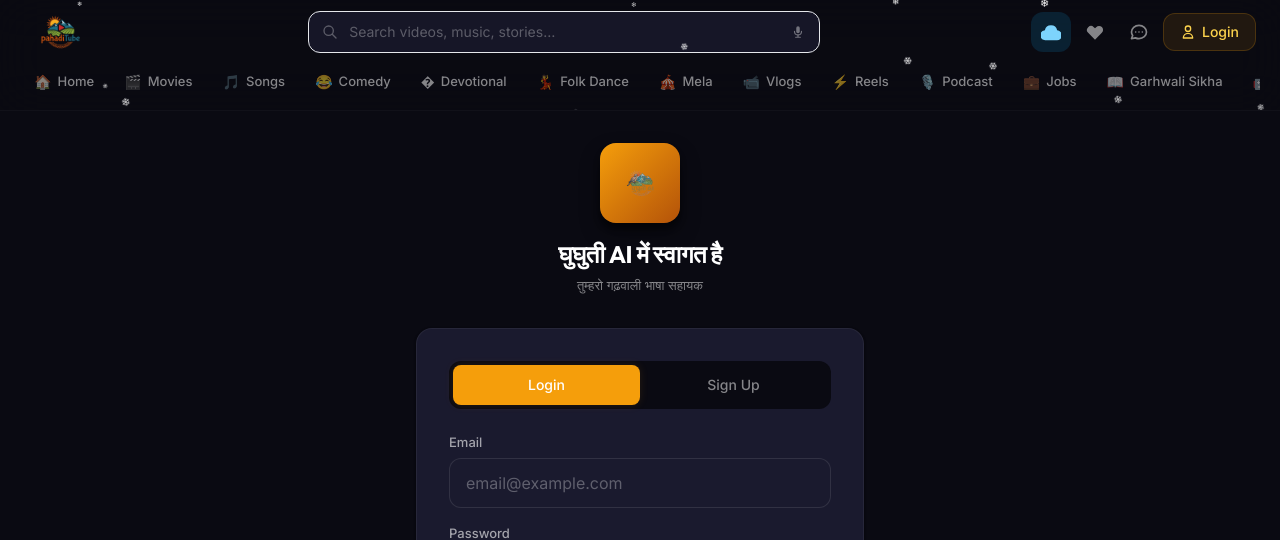
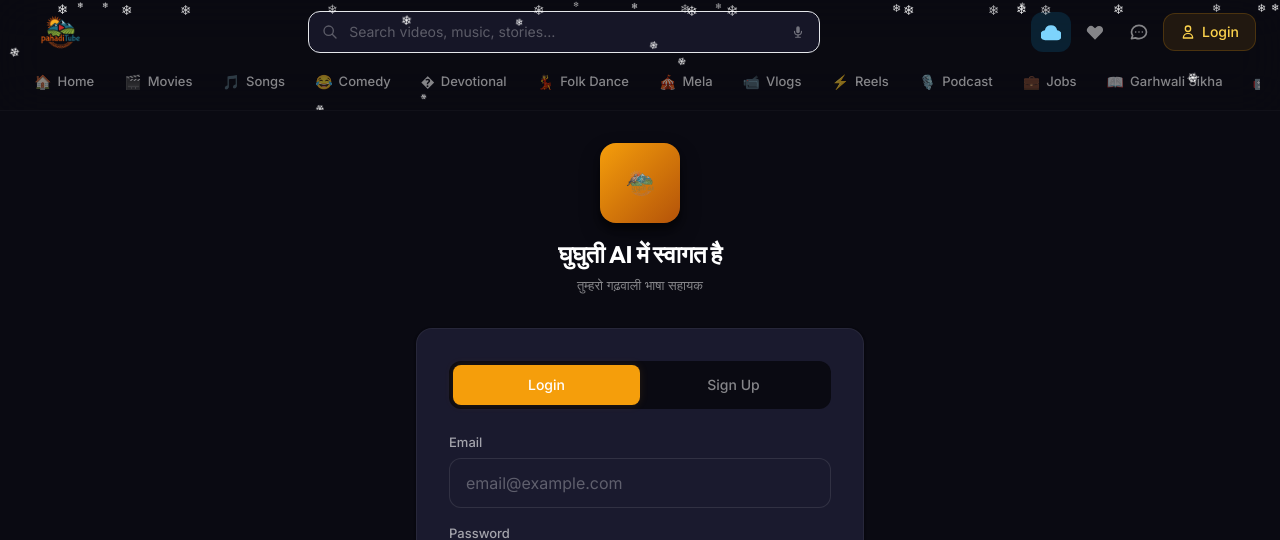
Before and after one commit to jitendrar292/garhwal-ott, a React (Vite) app in the folder client/: page /login in a window 1280 px wide. Both pictures are taken after a click on the button 1050 px from the left and 32 px from the top of the page. Shown: the top 540 px of the page. Built offline with nearby package versions, Linux system fonts and the light colour scheme; no server answers.

Commit message:
feat: extend snow effect to reach grids

```diff
--- a/client/src/components/Navbar.jsx
+++ b/client/src/components/Navbar.jsx
@@ -199,7 +199,7 @@ export default function Navbar() {
           <div className="flex items-center gap-1">
             {/* Snow cloud button */}
             <button
-              onClick={() => { setSnowing(true); setTimeout(() => setSnowing(false), 5000); }}
+              onClick={() => { setSnowing(true); setTimeout(() => setSnowing(false), 8000); }}
               className={`p-2.5 rounded-xl transition-all ${
                 snowing ? 'text-sky-300 bg-sky-500/15' : 'text-white/50 hover:text-sky-300 hover:bg-sky-500/10'
               }`}
--- a/client/src/components/SnowEffect.jsx
+++ b/client/src/components/SnowEffect.jsx
@@ -8,13 +8,13 @@ export default function SnowEffect({ active }) {
       setFlakes([]);
       return;
     }
-    const newFlakes = Array.from({ length: 50 }, (_, i) => ({
+    const newFlakes = Array.from({ length: 80 }, (_, i) => ({
       id: i,
       left: Math.random() * 100,
-      delay: Math.random() * 3,
-      duration: 2 + Math.random() * 3,
-      size: 4 + Math.random() * 8,
-      opacity: 0.5 + Math.random() * 0.5,
+      delay: Math.random() * 4,
+      duration: 3 + Math.random() * 4,
+      size: 5 + Math.random() * 10,
+      opacity: 0.6 + Math.random() * 0.4,
     }));
     setFlakes(newFlakes);
   }, [active]);
--- a/client/src/index.css
+++ b/client/src/index.css
@@ -504,8 +504,9 @@
 /* ── Snowfall animation ────────────────── */
 @keyframes snowfall {
   0% { transform: translateY(-10px) rotate(0deg); opacity: 1; }
-  100% { transform: translateY(100vh) rotate(360deg); opacity: 0; }
+  80% { opacity: 0.8; }
+  100% { transform: translateY(150vh) rotate(360deg); opacity: 0; }
 }
 .animate-snowfall {
-  animation: snowfall 3s linear forwards;
+  animation: snowfall 4s linear forwards;
 }
```
